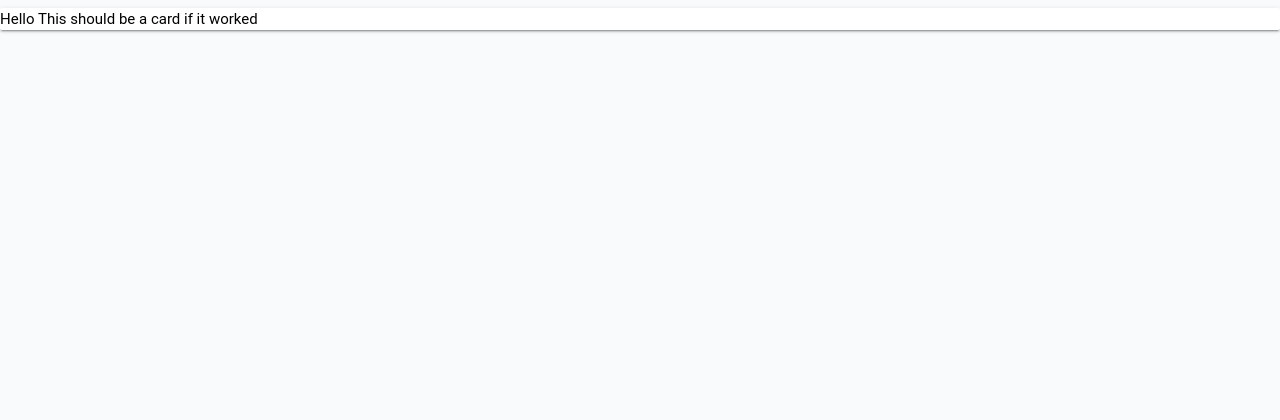
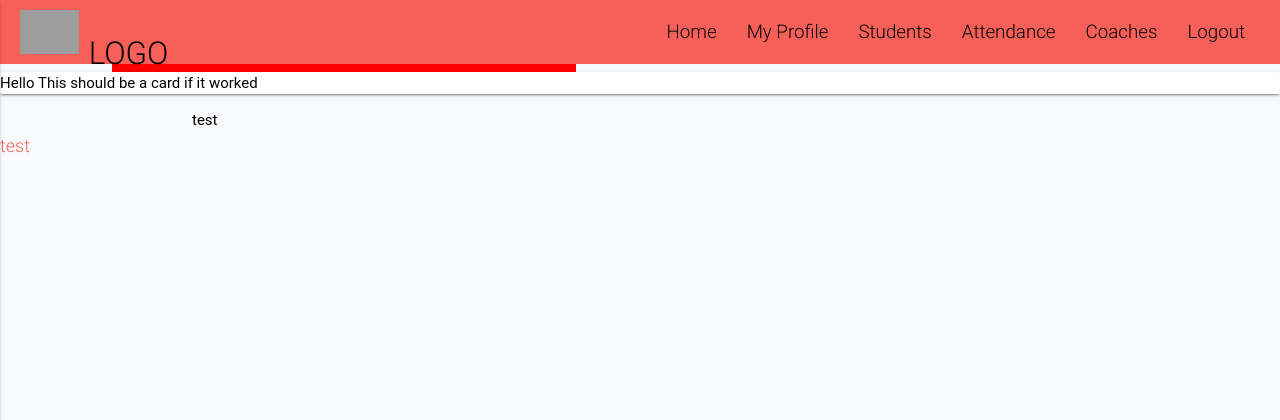
Before and after one commit to mbrooks8/Unit-Management-Softare, a PHP site: page / in a window 1280 px wide. Shown: the top 420 px of the page. Run offline with PHP 8.4, Linux system fonts and the light colour scheme; some libraries are stand-ins or nearby versions; grey boxes are pictures that could not be loaded.

Commit message:
Added top nav

```diff
--- a/assets/template/topNav.php
+++ b/assets/template/topNav.php
@@ -1,9 +1,52 @@
 <!DOCTYPE html>
 <html>
 	<head>
-		<title>Page Title</title>
+		<title>UMS | Use My Software</title>
 		<meta http-equiv="Content-Type" content="text/html; charset=UTF-8"/>
 		<meta name="viewport" content="width=device-width, initial-scale=1, maximum-scale=1.0"/>
 		<link rel="stylesheet" type="text/css"  href="./assets/css/poverty.css">
+		<meta name="description" content="UMS / CRM software geared towards giving you the ability to efficiently manage your proporties.">
+        <meta name="author" content="Michael Brooks, Esteban Perez">
 	</head>
 	<body>
+
+
+<!--Side Navigation Bar-->
+        <div class="sidebar " id="side">
+            <div class="sideHeader" style="text-align:center;">
+                <div class="sideHeader" style="text-align:center;">
+                    <h1 class="white-text"><a href="./index" class="logo white-text">Patel Tennis</a></h1>
+                </div>
+            </div>
+            <div class="sideBody">
+                <ul >
+                    <li><a href="./index">Home</a></li>
+                    <li><a href="./profile">My Profile</a></li>
+                    <li><a href="./students">Students</a></li>
+                    <li><a href="./attendance">Attendance</a></li>
+                    <li><a href="./coaches">Coaches</a></li>
+                    <li><a href="../db/logout">Logout</a></li>
+                </ul>
+            </div>
+        </div>
+
+        <div class="site-content" style="" >
+            <!--Top Navigation Bar-->
+            <nav class="">
+                <div class="nav-wrapper">
+                    <a href="./index" class="logo"><img src="../assets/img/logo.png" style="padding-right:10px;">LOGO</a>
+                    <ul class="right hide-on-med-and-down">
+                        <li><a href="./index">Home</a></li>
+                        <li><a href="./profile">My Profile</a></li>
+                        <li><a href="./students">Students</a></li>
+                        <li><a href="./attendance">Attendance</a></li>
+                        <li><a href="./coaches">Coaches</a></li>
+                        <li><a href="../db/logout">Logout</a></li>
+                    </ul>
+                    <ul class="right hide-on-large-only">
+                        <li><a class="sideToggle"><i class="fa fa-bars blue-text" aria-hidden="true"></i></a></li>
+
+                    </ul>
+                </div>
+            </nav>
+        </div>
--- a/index.php
+++ b/index.php
@@ -5,6 +5,10 @@ include("./assets/template/topNav.php");
 	Hello This should be a card if it worked
 </div>
 
+<div class="container">
+	test
+</div>
+<p class="primary">test</p>
 <?php
 include("./assets/template/botNav.php");
 ?>
--- a/test.html
+++ /dev/null
@@ -1 +0,0 @@
-testestetst
```
Also changed, not shown: test.php (deleted).
